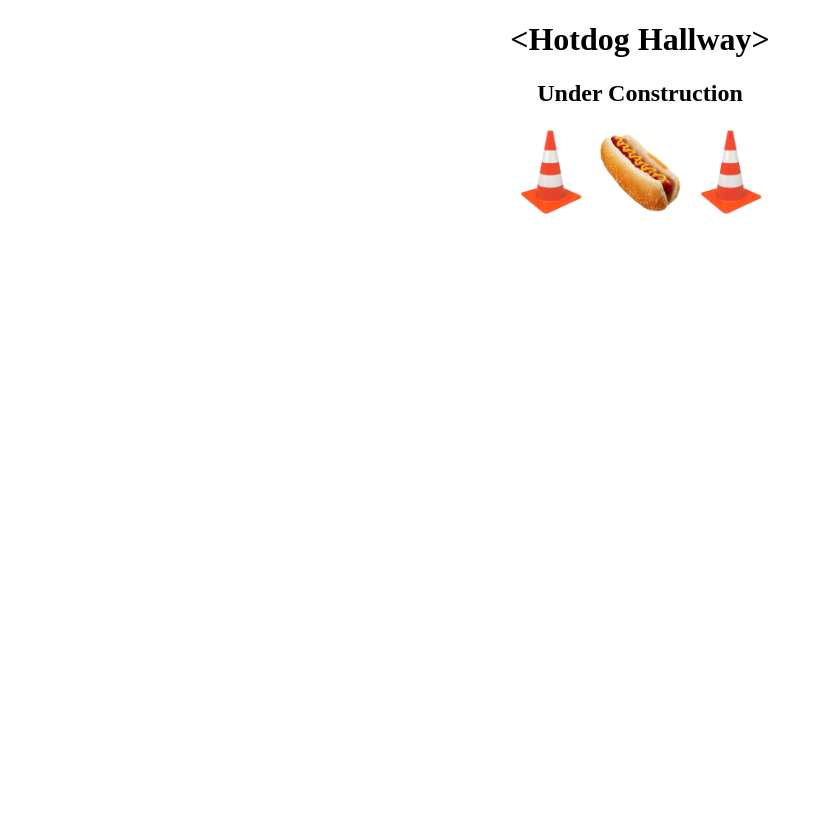
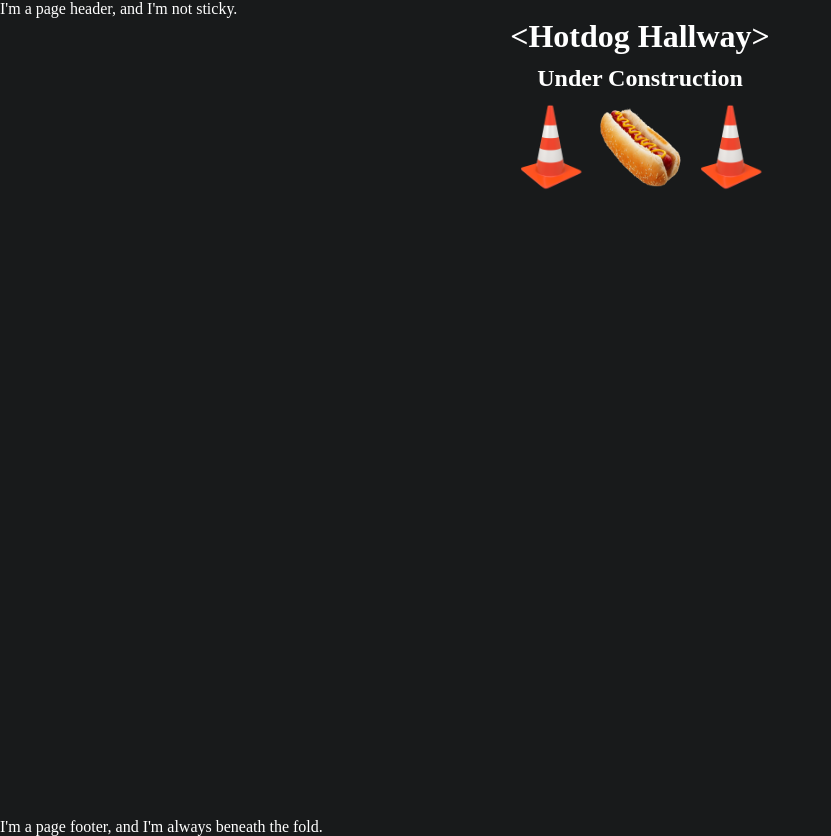
Before and after one commit to emboiko/hotdog-hallyway-client, a Next.js app: page / in a window 1280 px wide. Shown: the whole page, without its empty margins (0-831 px from the left). Before the commit the page ends 800 px from the top, so only its background shows below. Built offline with nearby package versions, Linux system fonts and the light colour scheme; no server answers.

Commit message:
cleanup, component directory, _app + globalStyles

```diff
--- /dev/null
+++ b/components/MainFooter/index.jsx
@@ -0,0 +1,17 @@
+import React from "react"
+import styled from "styled-components"
+
+const Footer = styled.div`
+  background: #181A1B;
+  color: #FFFFFF;
+`
+
+const MainFooter = () => {
+  return (
+    <Footer>
+      I'm a page footer, and I'm always beneath the fold.
+    </Footer>
+  )
+}
+
+export default MainFooter
--- /dev/null
+++ b/components/MainHeader/index.jsx
@@ -0,0 +1,17 @@
+import React from "react"
+import styled from "styled-components"
+
+const Header = styled.div`
+  background: #181A1B;
+  color: #FFFFFF;
+`
+
+const MainHeader = () => {
+  return (
+    <Header>
+      I'm a page header, and I'm not sticky.
+    </Header>
+  )
+}
+
+export default MainHeader
--- /dev/null
+++ b/components/StandardPage/index.jsx
@@ -0,0 +1,24 @@
+import React from "react"
+import styled from "styled-components"
+import Header from "~/components/MainHeader"
+import Footer from "~/components/MainFooter"
+
+const PageContent = styled.div`
+  min-height: 100vh;
+  background: #181A1B;
+  color: #FFFFFF;
+`
+
+const StandardPage = ({children}) => {
+  return (
+    <>
+      <Header />
+      <PageContent>
+        {children}
+      </PageContent>
+      <Footer />
+    </>
+  )
+}
+
+export default StandardPage
--- a/components/example.jsx
+++ b/components/example.jsx
@@ -20,10 +20,12 @@ const TestMessageWrapper = styled.div`
 
 const MainHeader = styled.h1`
   text-align: center;
+  margin-bottom: 10px;
 `
 
 const SubHeader = styled.h2`
   text-align: center;
+  margin-bottom: 10px;
 `
 
 const ExampleComponent = () => {
--- /dev/null
+++ b/pages/_app.jsx
@@ -0,0 +1,7 @@
+require("~/style/globalStyle.css")
+
+const MyApp = ({ Component, pageProps }) => {
+  return <Component {...pageProps} />
+}
+
+export default MyApp
--- a/pages/index.jsx
+++ b/pages/index.jsx
@@ -1,11 +1,12 @@
 import React from "react"
 import Example from "~/components/example"
+import StandardPage from "~/components/StandardPage"
 
 const Landing = () => {
   return (
-    <>
-      <Example/>
-    </>
+    <StandardPage>
+      <Example />
+    </StandardPage>
   )
 }
 
--- /dev/null
+++ b/style/globalStyle.css
@@ -0,0 +1,4 @@
+* {
+    margin: 0;
+    padding: 0;
+}
```
